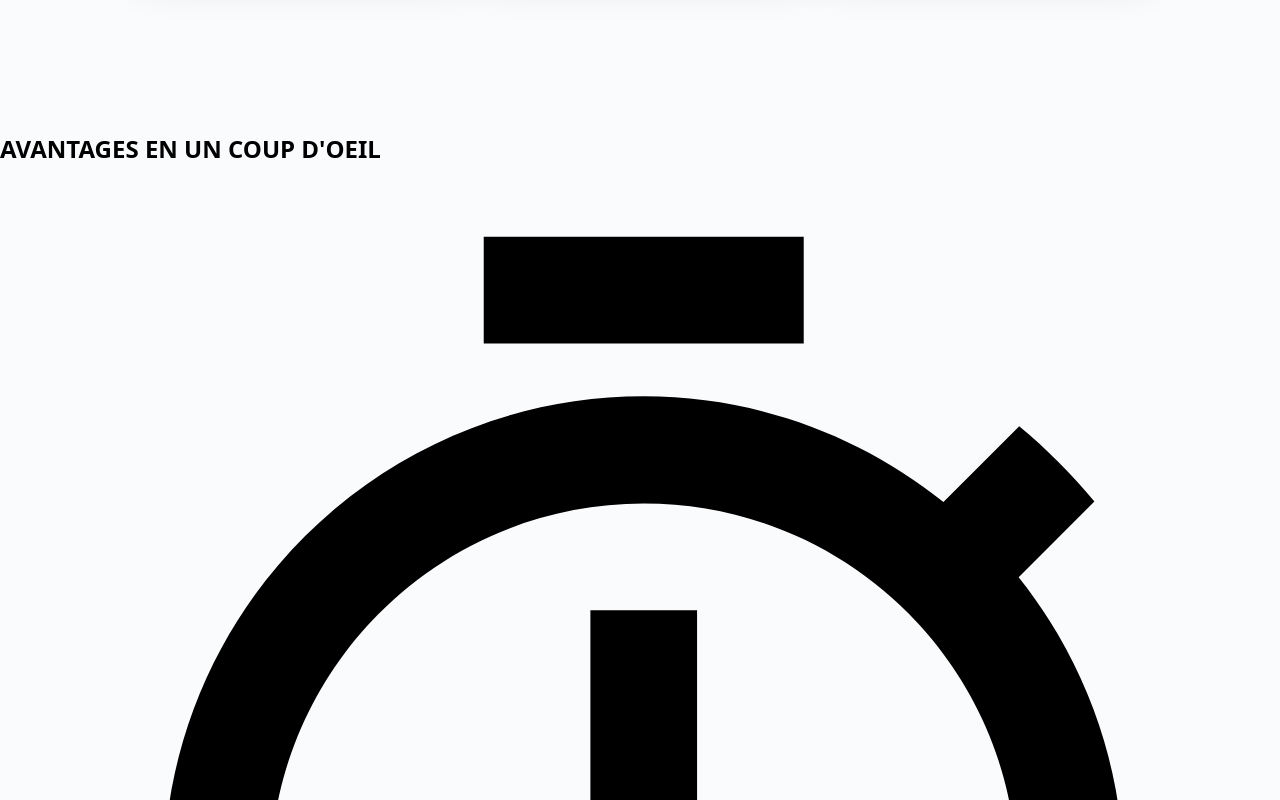
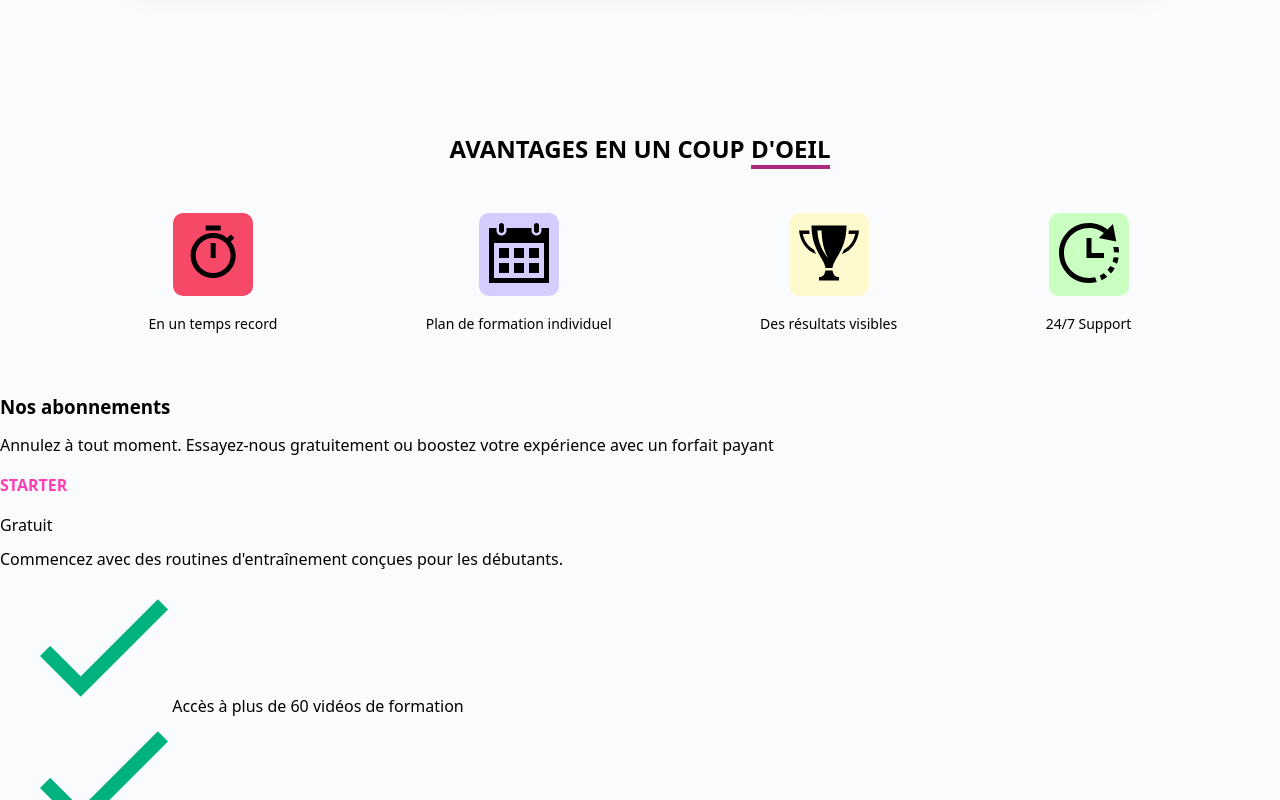
Before and after one commit to sia220/Site-vitrine-Coach, a website: page index.html in a window 1280 px wide. Shown: the part 1920-2720 px from the top of the page. Drawn offline with nearby package versions, Linux system fonts and the light colour scheme.

Commit message:
codage section avantages (all versions)

```diff
--- a/style.css
+++ b/style.css
@@ -288,3 +288,56 @@ h1 {
         width: 90%;
     }
 }
+
+/* Section avantages */
+
+.avantages-title {
+    text-align: center;
+}
+.avantages-title span {
+    border-bottom: #b12a7d solid 4px;
+}
+.avantages {
+    display: flex;
+    flex-wrap: wrap;
+
+    align-items: center;
+    justify-content: space-evenly;
+    margin: 50px auto;
+}
+.avantages-icon {
+    display: flex;
+    flex-direction: column;
+    align-items: center;
+    text-align: center;
+}
+.icon-svg-1,
+.icon-svg-2,
+.icon-svg-3,
+.icon-svg-4 {
+    width: 80px;
+    border-radius: 10px;
+    padding: 10px;
+}
+.icon-svg-1 {
+    background-color: #f64968;
+}
+.icon-svg-2 {
+    background-color: #d4cdff;
+}
+.icon-svg-3 {
+    background-color: #fffacd;
+}
+.icon-svg-4 {
+    background-color: #c9ffc0;
+}
+.text-avantage {
+    font-size: 14px;
+    font-weight: 500;
+    margin-top: 20px;
+}
+@media only screen and (max-width: 500px) {
+    .avantages-icon {
+        width: 50%;
+    }
+}
```
